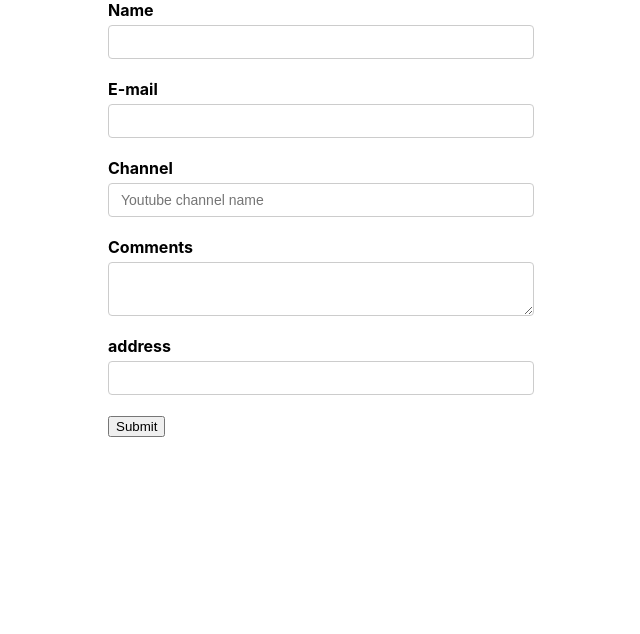
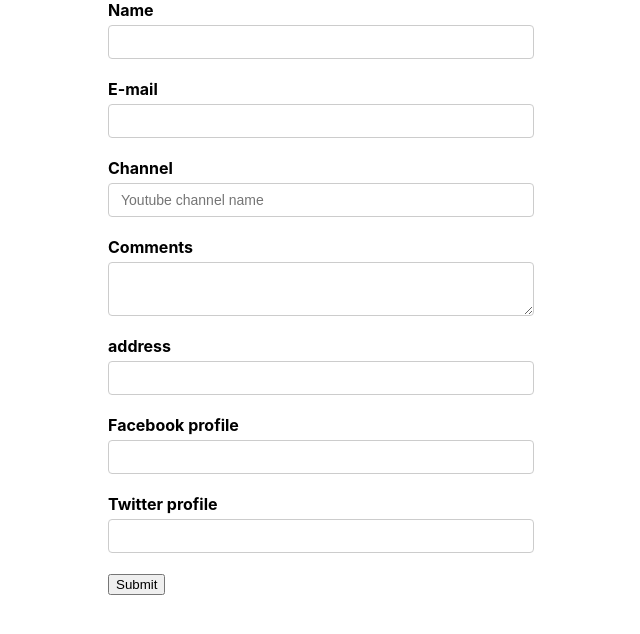
Before and after one commit to ibrahimdenizz/react-formik-playground, a React (Create React App) app in the folder simple-form/: page / in a window 1280 px wide. Shown: the top 634 px of the page, without its empty margins (319-959 px from the left). Built offline with nearby package versions, Linux system fonts and the light colour scheme.

Commit message:
Add nested objects

```diff
--- /dev/null
+++ b/simple-form/src/components/TextError.js
@@ -0,0 +1,7 @@
+import React from "react";
+
+function TextError(props) {
+  return <div className="error">{props.children}</div>;
+}
+
+export default TextError;
--- a/simple-form/src/components/YoutubeForm.js
+++ b/simple-form/src/components/YoutubeForm.js
@@ -1,6 +1,7 @@
 import React from "react";
 import { ErrorMessage, Field, Form, Formik } from "formik";
 import * as Yup from "yup";
+import TextError from "./TextError";
 
 const initialValues = {
   name: "",
@@ -8,6 +9,10 @@
   channel: "",
   comments: "",
   address: "",
+  social: {
+    facebook: "",
+    twitter: "",
+  },
 };
 
 const onSubmit = (values) => {
@@ -31,13 +36,15 @@
         <div className="form-control">
           <label htmlFor="name">Name</label>
           <Field type="text" name="name" id="name" />
-          <ErrorMessage name="name" />
+          <ErrorMessage name="name" component={TextError} />
         </div>
 
         <div className="form-control">
           <label htmlFor="email">E-mail</label>
           <Field type="text" name="email" id="email" />
-          <ErrorMessage name="email" />
+          <ErrorMessage name="email">
+            {(errorMsg) => <div className="error">{errorMsg} </div>}
+          </ErrorMessage>
         </div>
 
         <div className="form-control">
@@ -72,6 +79,16 @@
           </Field>
         </div>
 
+        <div className="form-control">
+          <label htmlFor="facebook">Facebook profile</label>
+          <Field type="text" id="facebook" name="social.facebook" />
+        </div>
+
+        <div className="form-control">
+          <label htmlFor="twitter">Twitter profile</label>
+          <Field type="text" id="twitter" name="social.twitter" />
+        </div>
+
         <button type="submit">Submit</button>
       </Form>
     </Formik>
```
